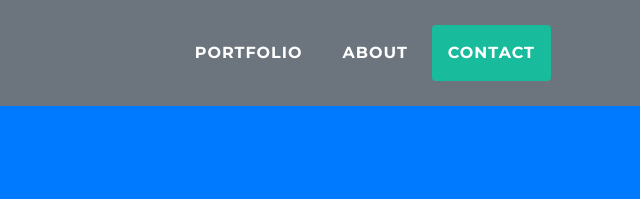
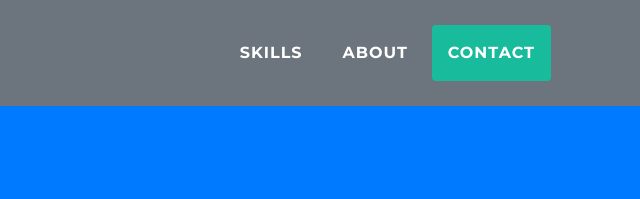
Before and after one commit to spencerkvarada/Site, a website with bundled scripts: page index.html in a window 1280 px wide. Shown: the top 199 px of the page, 640-1280 px from the left. Built offline with nearby package versions, Linux system fonts and the light colour scheme.

Commit message:
Small update

```diff
--- a/index.html
+++ b/index.html
@@ -39,7 +39,7 @@
         <div class="collapse navbar-collapse" id="navbarResponsive">
           <ul class="navbar-nav ml-auto">
             <li class="nav-item mx-0 mx-lg-1">
-              <a class="nav-link py-3 px-0 px-lg-3 rounded js-scroll-trigger" href="#portfolio">Portfolio</a>
+              <a class="nav-link py-3 px-0 px-lg-3 rounded js-scroll-trigger" href="#portfolio">Skills</a>
             </li>
             <li class="nav-item mx-0 mx-lg-1">
               <a class="nav-link py-3 px-0 px-lg-3 rounded js-scroll-trigger" href="#about">About</a>
```
